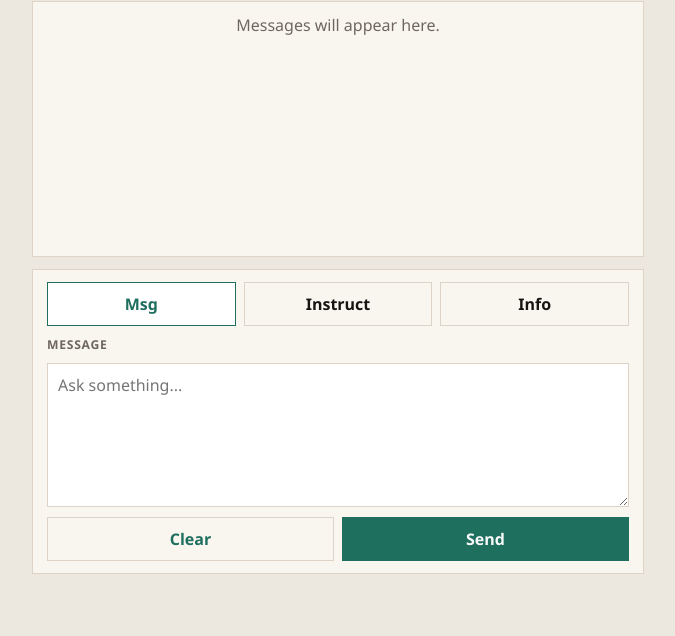
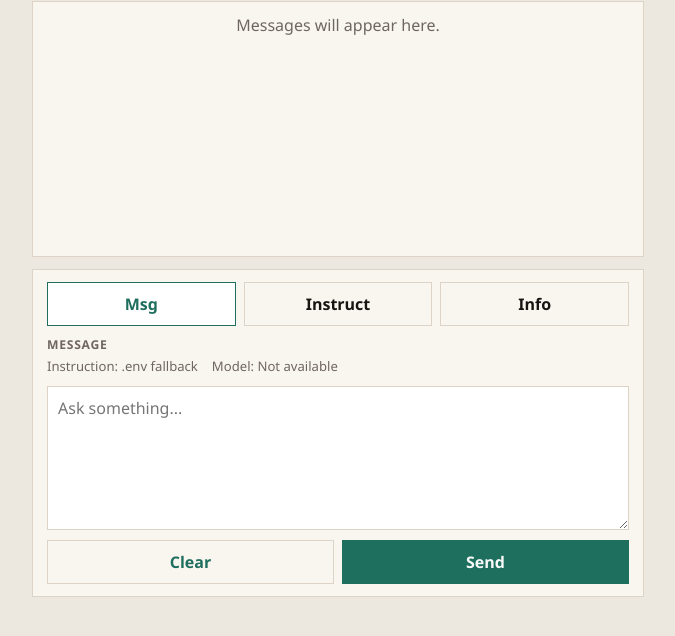
Before and after one commit to decorelator/assistant, a website: page public/index.html in a window 1280 px wide. Shown: the part 90-726 px from the top of the page, without its empty margins (302-977 px from the left). Drawn offline with Linux system fonts and the light colour scheme; no server answers.

Commit message:
model info added

```diff
--- a/public/controls.html
+++ b/public/controls.html
@@ -46,7 +46,13 @@
     data-tab-panel
     data-tab-name="msg"
   >
-    <label class="label" for="prompt">Message</label>
+    <div class="panel-heading">
+      <label class="label" for="prompt">Message</label>
+      <div class="message-meta" data-message-meta>
+        <span data-current-instruction-name>Instruction: .env fallback</span>
+        <span data-current-model-name>Model: Loading...</span>
+      </div>
+    </div>
     <textarea
       id="prompt"
       name="prompt"
--- a/public/css/styles.css
+++ b/public/css/styles.css
@@ -67,6 +67,20 @@ main {
   font-weight: 700;
   letter-spacing: 0.06em;
   text-transform: uppercase;
+}
+
+.panel-heading {
+  display: grid;
+  gap: 4px;
+}
+
+.message-meta {
+  display: flex;
+  flex-wrap: wrap;
+  gap: 8px 14px;
+  color: var(--muted);
+  font-size: 0.82rem;
+  line-height: 1.4;
 }
 
 select,
--- a/public/js/instructions.js
+++ b/public/js/instructions.js
@@ -33,7 +33,7 @@ function isValidationError(error) {
   return Boolean(error && typeof error === "object" && "status" in error && error.status === 409);
 }
 
-export function createInstructionController({ setBusy, setStatus }) {
+export function createInstructionController({ onInstructionNameChange, setBusy, setStatus }) {
   let fallbackInstruction = "";
   let instructionPresets = [];
   let selectedInstructionPresetId = null;
@@ -49,10 +49,12 @@ export function createInstructionController({ setBusy, setStatus }) {
 
     if (selectedPreset) {
       setInstructionSource(`Selected preset: ${selectedPreset.title}`);
+      onInstructionNameChange?.(selectedPreset.title);
       return;
     }
 
     setInstructionSource("Using fallback instruction from .env.");
+    onInstructionNameChange?.(".env fallback");
   }
 
   function loadFallbackInstruction() {
--- a/public/js/main.js
+++ b/public/js/main.js
@@ -14,6 +14,8 @@ import {
   renderMessage,
   renderModelInfo,
   renderModelOptions,
+  setCurrentInstructionName,
+  setCurrentModelName,
   setBusy,
   setDefaults,
   setStatus,
@@ -27,6 +29,7 @@ function updateBusyState(isBusy) {
   setBusy(isBusy, availableModels.length);
 }
 const instructionController = createInstructionController({
+  onInstructionNameChange: setCurrentInstructionName,
   setBusy: updateBusyState,
   setStatus,
 });
@@ -95,6 +98,7 @@ function handleClearClick() {
 
 function handleModelChange() {
   const model = getSelectedModel();
+  setCurrentModelName(model);
   renderModelInfo(model ? `Current model: ${model}` : "Select a model and tap Model info.");
 }
 
@@ -107,11 +111,16 @@ async function initializeModels() {
     setStatus(`${availableModels.length} model${availableModels.length === 1 ? "" : "s"} available`);
 
     if (availableModels.length > 0) {
-      renderModelInfo(`Current model: ${availableModels[0].name ?? "Unnamed model"}`);
+      const initialModelName = availableModels[0].name ?? "Unnamed model";
+      setCurrentModelName(initialModelName);
+      renderModelInfo(`Current model: ${initialModelName}`);
+    } else {
+      setCurrentModelName("Not selected");
     }
   } catch (error) {
     availableModels = [];
     renderModelOptions([]);
+    setCurrentModelName("Not available");
     renderModelInfo("Could not load model info.");
     setStatus(error instanceof Error ? error.message : "Could not load models");
   } finally {
--- a/public/js/ui.js
+++ b/public/js/ui.js
@@ -14,6 +14,8 @@ const deleteDialogConfirmButton = document.querySelector("[data-delete-dialog-co
 const deleteDialogCopy = document.querySelector("[data-delete-dialog-copy]");
 const sendButton = document.querySelector("[data-send-button]");
 const infoButton = document.querySelector("[data-info-button]");
+const currentInstructionName = document.querySelector("[data-current-instruction-name]");
+const currentModelName = document.querySelector("[data-current-model-name]");
 const emptyState = document.querySelector("[data-empty-state]");
 const presetTitleError = document.querySelector("[data-preset-title-error]");
 const presetTitleInput = document.querySelector("[data-preset-title-input]");
@@ -315,6 +317,18 @@ export function setInstructionSource(text) {
   }
 }
 
+export function setCurrentInstructionName(name) {
+  if (currentInstructionName) {
+    currentInstructionName.textContent = `Instruction: ${name || ".env fallback"}`;
+  }
+}
+
+export function setCurrentModelName(name) {
+  if (currentModelName) {
+    currentModelName.textContent = `Model: ${name || "Not selected"}`;
+  }
+}
+
 export function setInstructionValue(value) {
   if (instructionInput) {
     instructionInput.value = value;
```
